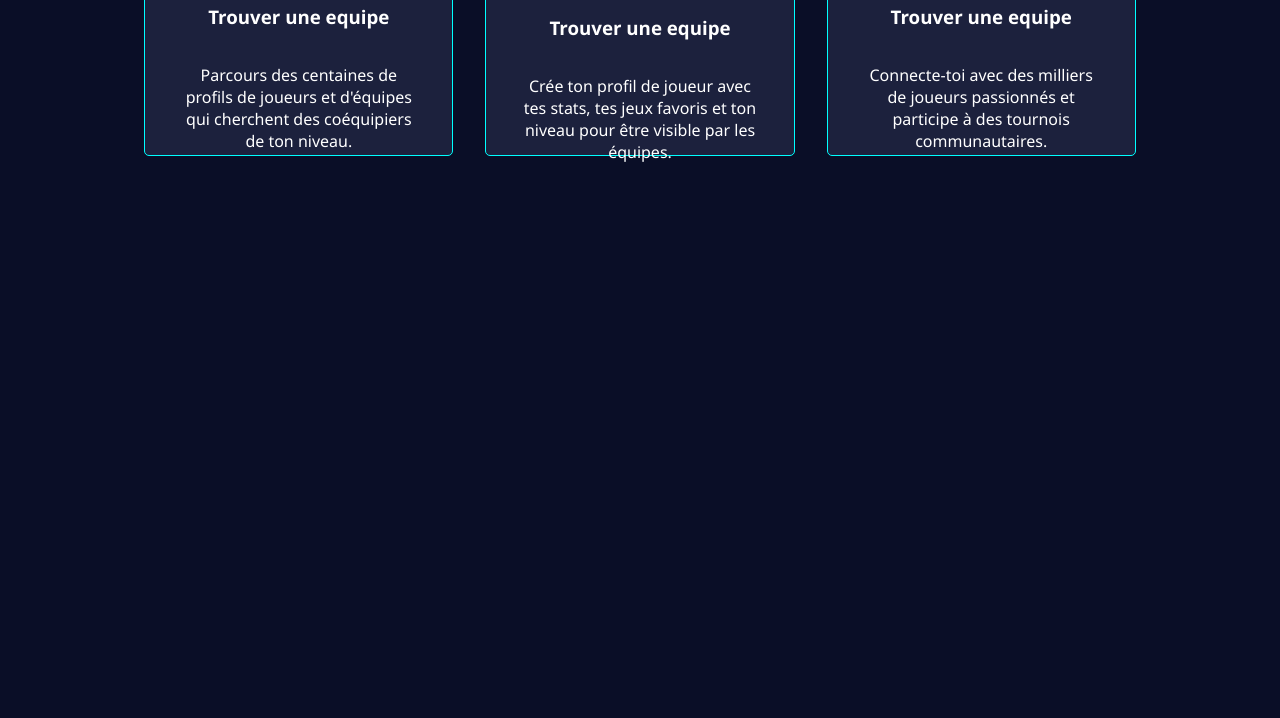
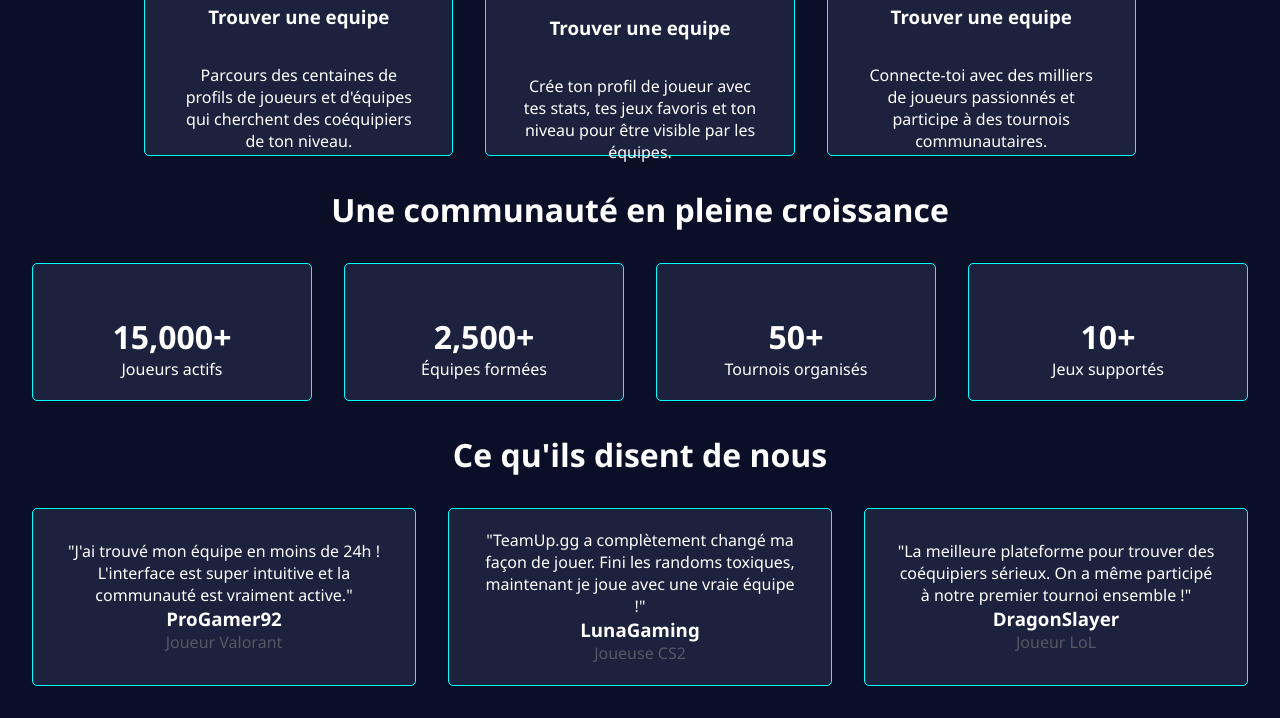
Before and after one commit to aymen-alarcon/first-design, a plain HTML site: page index.html in a window 1280 px wide. Shown: the part 1813-2531 px from the top of the page. Before the commit the page ends 2001 px from the top, so only its background shows below. Drawn offline with nearby package versions, Linux system fonts and the light colour scheme.

Commit message:
i've completed the comments section

```diff
--- a/index.html
+++ b/index.html
@@ -138,5 +138,62 @@
             </div>
         </div>
     </div>
+
+    <div class="stats">
+        <h1>Une communauté en pleine croissance</h1>
+        <div class="cards">
+            <div class="card" style="height: 5vh;">
+                <h1 style="margin: 0px;">15,000+</h1>
+                <p style="margin: 0px;">Joueurs actifs</p>
+            </div>
+            <div class="card" style="height: 5vh;">
+                <h1 style="margin: 0px;">2,500+</h1>
+                <p style="margin: 0px;">Équipes formées</p>
+            </div>
+            <div class="card" style="height: 5vh;">
+                <h1 style="margin: 0px;">50+</h1>
+                <p style="margin: 0px;">Tournois organisés</p>
+            </div>
+            <div class="card" style="height: 5vh;">
+                <h1 style="margin: 0px;">10+</h1>
+                <p style="margin: 0px;">Jeux supportés</p>
+            </div>
+        </div>
+    </div>
+
+    <div class="comments">
+        <h1>Ce qu'ils disent de nous</h1>
+        <div class="cards">
+            <div class="card" style="height: 10vh; width: 25vw; padding-top: 3rem; padding-bottom: 3rem;">
+                <p style="margin: 0px;">"J'ai trouvé mon équipe en moins de 24h !
+                    L'interface est super intuitive et la
+                    communauté est vraiment active."
+                </p>
+                <h3 style="margin: 0px;">ProGamer92</h3>
+                <span style="color: #8888;">Joueur Valorant</span>
+            </div>
+            <div class="card" style="height: 10vh; width: 25vw; padding-top: 3rem; padding-bottom: 3rem;">
+                <p style="margin: 0px;">"TeamUp.gg a complètement changé ma
+                    façon de jouer. Fini les randoms toxiques,
+                    maintenant je joue avec une vraie équipe
+                    !"
+                </p>
+                <h3 style="margin: 0px;">LunaGaming</h3>
+                <span style="color: #8888;">Joueuse CS2</span>
+            </div>
+            <div class="card" style="height: 10vh; width: 25vw; padding-top: 3rem; padding-bottom: 3rem;">
+                <p style="margin: 0px;">"La meilleure plateforme pour trouver des
+                    coéquipiers sérieux. On a même participé
+                    à notre premier tournoi ensemble !"
+                </p>
+                <h3 style="margin: 0px;">DragonSlayer</h3>
+                <span style="color: #8888;">Joueur LoL</span>
+            </div>
+        </div>
+    </div>
+
+    <footer>
+
+    </footer>
 </body>
 </html>
--- a/style.css
+++ b/style.css
@@ -46,7 +46,7 @@ section{
     justify-content: center;
     align-items: center;
     padding: 5rem;
-    background: linear-gradient(90deg, #0A0E27 0%, #FF00FF 40%,  #0A0E27 100%);
+    background: linear-gradient(90deg, #2B2358 0%, #0C0E29 100%);
 }
 
 h1{
@@ -102,7 +102,7 @@ label{
 .search-panel{
     border: 1px solid #00FFFF;
     border-radius: 5px;
-    margin-inline: 20rem;
+    margin-inline: 10rem;
     padding: 1rem 0px 3rem 0px;
     margin-bottom: 5rem;
     background-color: #1c213d;
@@ -113,11 +113,13 @@ label{
     height: 50%;
     margin-top: 2rem;
 }
-
+.about h1{
+    position: relative;
+}
 .about h1::after{
     content: "";
     position: absolute;
-    bottom: -120px;
+    bottom: -15px;
     left: 48%;
     width: 5%;
     height: 3px;
```
Lines whose indentation alone changed are shown as unchanged.
